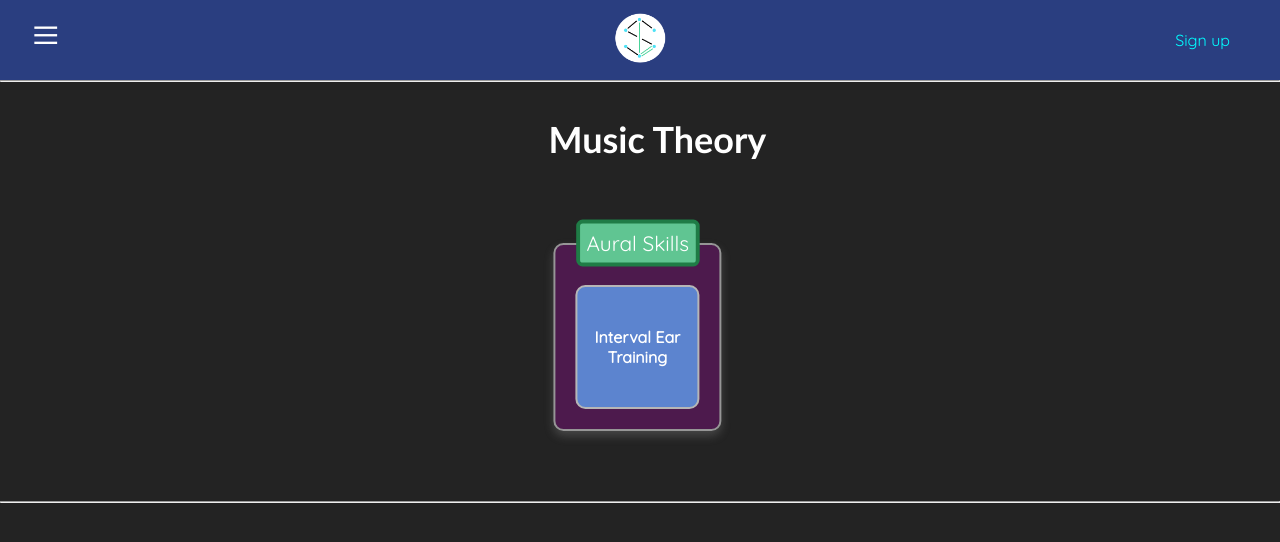
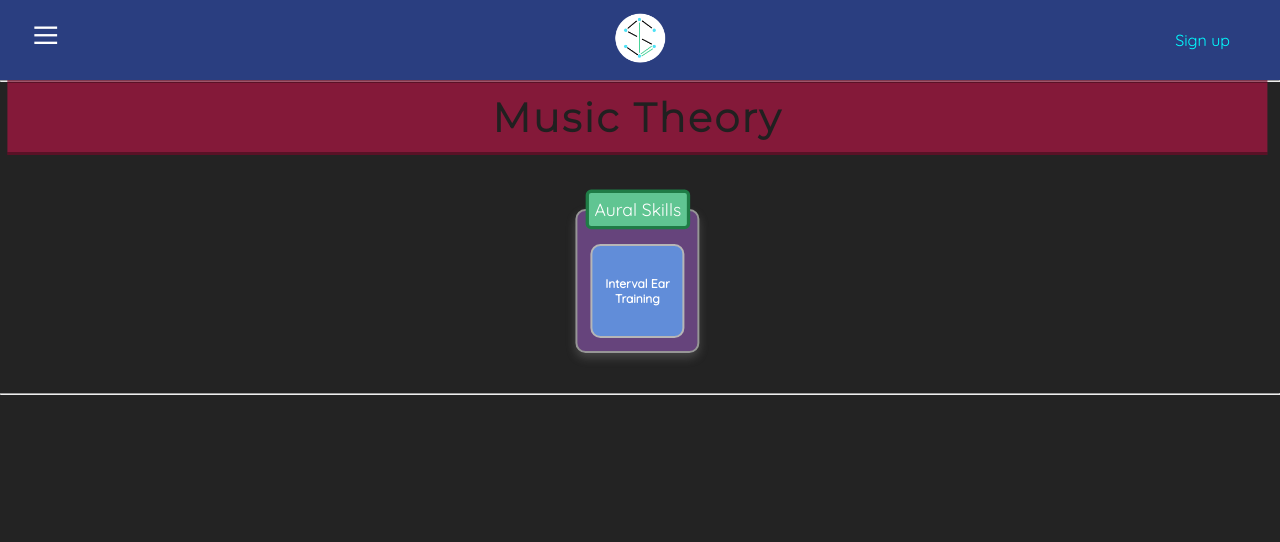
Before and after one commit to dschmitzz/ProjectZ1.1, a PHP site: page /topics/music-theory.html in a window 1280 px wide. Shown: the top 542 px of the page. Run offline with PHP 8.4, Linux system fonts and the light colour scheme.

Commit message:
style overhaul

```diff
--- a/css/styles.css
+++ b/css/styles.css
@@ -2,14 +2,16 @@
 /* AND SO THAT THE USER CAN ADJUST THIS IN SETTINGS */
 
 @import url('https://fonts.googleapis.com/css?family=Quicksand&display=swap');
+@import url('https://fonts.googleapis.com/css2?family=Ubuntu:wght@300&display=swap');
+@import url('https://fonts.googleapis.com/css2?family=Montserrat:wght@300&family=Ubuntu:wght@300&display=swap');
 
-#u {display: none;}
+/* #u {display: none;} */
 
 * {
     margin: auto;
 }
 
-button, h1, h3, h4, input, p, #challenge {
+button, h3, h4, input, p, #challenge {
     margin: 8px 15px;
 }
 
@@ -77,10 +80,20 @@ input[type=email] {
 }
 
 h1 {
-    font-size: 36px;
-    font-family:'Trebuchet MS', 'Lucida Sans Unicode', 'Lucida Grande', 'Lucida Sans', Arial, sans-serif;
+    background-color: rgb(230, 17, 81,.5);
+    border-bottom: 3px solid rgba(0, 0, 0, 0.329);
+    border-top: 3px solid rgba(0, 0, 0, 0.329);
+    /* border-radius: 10px; */
+    color:rgb(32, 32, 32);
+    font-size: 40px;
+    font-family: 'Montserrat', sans-serif;
+    /* font-family: 'Ubuntu', sans-serif;  */
     font-weight: bold;
-    margin: 30px 0 30px 40px;
+    letter-spacing: .15rem;
+    padding: 10px 0;
+    text-align: center;
+    transform: translate(0, -2px);
+    width: 100%;
 }
 
 h2 {
@@ -152,24 +180,27 @@ th, td {
 .card {
     align-items: center;
     background-color: rgba(191, 255, 255, .5);
-    border: 1px solid rgb(109, 109, 109);
+    border: 2px solid rgb(151, 151, 151);
     border-radius: 10px;
     display: flex;
-    height: 120px;
+    font-size: 12px;
+    height: 80px;
     justify-content: center;
-    margin: 20px;
+    margin: 13px;
+    padding: 5px;
     text-align: center;
     transition: .8s ease all;
-    width: 120px;
+    width: 80px;
 }
 
 .card:hover {
-    background-color:rgb(119, 178, 255, .6);
-    color: white;
+    background-color:rgba(255, 255, 255, 0.781);
+    /* border-color: rgb(77, 77, 77); */
+    color: black;
     transition: .7s ease all;
 }
 
-.cards {
+.cards, .process {
     border: 2px solid rgb(150,150,150);
     border-radius: 10px;
     box-shadow: 0 5px 10px rgba(151, 151, 151, .3);
@@ -177,9 +208,16 @@ th, td {
     flex-direction: row;
     flex-wrap: wrap;
     font-weight: 600;
-    justify-content: flex-start;
-    margin-bottom: 30px;
+    justify-content: space-around;
+    /* margin-bottom: 15px; */
     padding-top: 20px;
+    transition: .5s ease all;
+}
+
+.cards:hover {
+    border-color: rgb(83, 83, 83);
+    /* border: 3px solid rgb(150,150,150); */
+    transition: .5s ease all;
 }
 
 .cards-label {
@@ -190,7 +228,7 @@ th, td {
     padding: 5px;
     text-align:center;
     /* transform: scale(1.2) rotate(180deg) translateX(25px); */
-    transform: scale(1.3) translateY(20px);
+    transform: scale(1.1) translateY(24px);
     /* writing-mode: vertical-lr; */
 }
 
@@ -236,7 +274,7 @@ th, td {
 }
 
 .humanities {
-    background-color: rgb(121, 18, 121,.5);
+    background-color: rgba(170, 103, 214, 0.5);
 }
 
 .logo {
@@ -369,10 +421,6 @@ th, td {
 
 #footer {
     margin-top: 40px;
-}
-
-#header {
-    margin-bottom: 5px;
 }
 
 #info {
```
Also changed, not shown: other parts of css/styles.css (+38 -8 lines).
